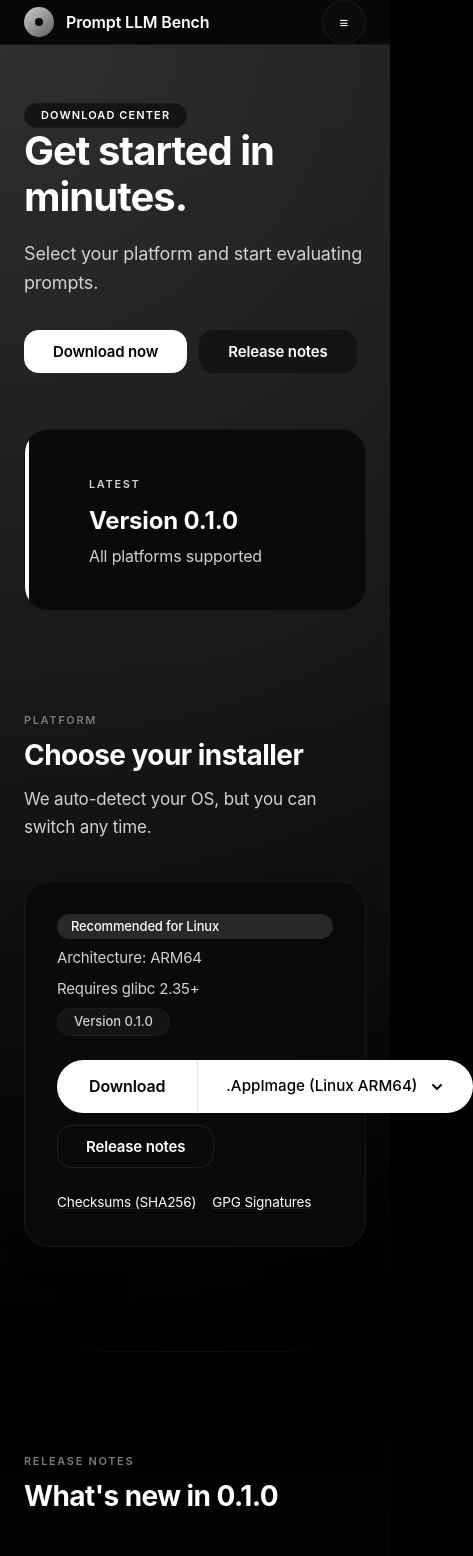
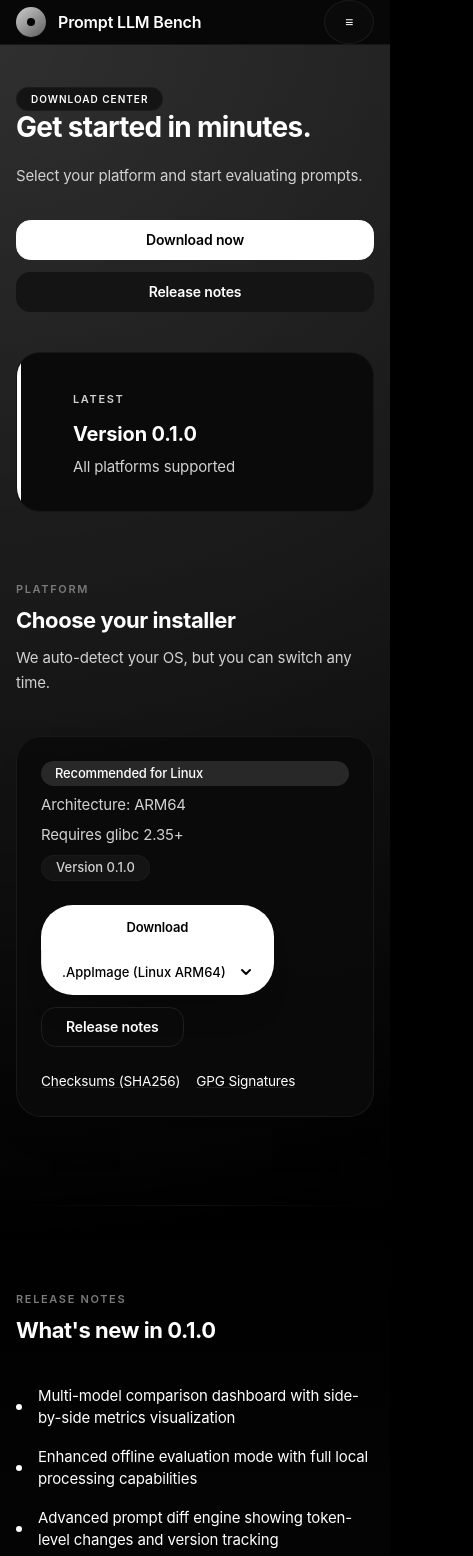
Before and after one commit to michaelflppv/prompt-llm-benchmark, a Next.js app: page /download in a window 390 px wide. Shown: the top 1556 px of the page, 473 px wide, since content can reach past the window. Built offline with nearby package versions, Linux system fonts and the light colour scheme.

Commit message:
Update .gitignore and enhance mobile styles; improve viewport settings and API request headers

```diff
--- a/app/api/contact/route.ts
+++ b/app/api/contact/route.ts
@@ -174,13 +174,33 @@
       );
     }
 
+    const web3formsHeaders: Record<string, string> = {
+      'Content-Type': 'application/json',
+      'Accept': 'application/json'
+    };
+
+    const userAgent = request.headers.get('user-agent');
+    const acceptLanguage = request.headers.get('accept-language');
+    const origin = request.headers.get('origin');
+    const referer = request.headers.get('referer');
+
+    if (userAgent) {
+      web3formsHeaders['User-Agent'] = userAgent;
+    }
+    if (acceptLanguage) {
+      web3formsHeaders['Accept-Language'] = acceptLanguage;
+    }
+    if (origin) {
+      web3formsHeaders['Origin'] = origin;
+    }
+    if (referer) {
+      web3formsHeaders['Referer'] = referer;
+    }
+
     // Send to Web3Forms using their API
     const web3formsResponse = await fetch('https://api.web3forms.com/submit', {
       method: 'POST',
-      headers: {
-        'Content-Type': 'application/json',
-        'Accept': 'application/json'
-      },
+      headers: web3formsHeaders,
       body: JSON.stringify({
         access_key: process.env.WEB3FORMS_ACCESS_KEY,
         name: name,
@@ -196,11 +216,29 @@
     // Check if response is OK and is JSON before parsing
     if (!web3formsResponse.ok) {
       const errorText = await web3formsResponse.text();
+      const isCloudflareChallenge = web3formsResponse.status === 403 && errorText.includes('Just a moment');
       console.error('Web3Forms API error:', {
         status: web3formsResponse.status,
         statusText: web3formsResponse.statusText,
         body: errorText.substring(0, 500) // Log first 500 chars
       });
+      if (isDevelopment && isCloudflareChallenge) {
+        console.warn('Web3Forms blocked the request in development mode. Logging submission instead.');
+        console.log('Contact form submission (development fallback - no email sent):', {
+          name,
+          email,
+          subject,
+          message,
+          timestamp: new Date().toISOString()
+        });
+        return NextResponse.json(
+          {
+            success: true,
+            message: 'Message logged to console (development mode). Web3Forms blocked the request locally.'
+          },
+          { status: 200 }
+        );
+      }
       throw new Error(`Web3Forms API returned ${web3formsResponse.status}`);
     }
 
--- a/app/globals.css
+++ b/app/globals.css
@@ -72,8 +72,16 @@
   box-sizing: border-box;
 }
 
+* {
+  min-width: 0;
+  min-height: 0;
+}
+
 html {
   scroll-behavior: smooth;
+  -webkit-text-size-adjust: 100%;
+  -moz-text-size-adjust: 100%;
+  text-size-adjust: 100%;
 }
 
 body {
@@ -86,6 +94,9 @@
   letter-spacing: -0.01em;
   line-height: 1.6;
   text-rendering: optimizeLegibility;
+  overflow-x: hidden;
+  word-wrap: break-word;
+  overflow-wrap: break-word;
 }
 
 a {
@@ -100,8 +111,10 @@
   outline-offset: 2px;
 }
 
-img {
+img,
+video {
   max-width: 100%;
+  height: auto;
   display: block;
 }
 
@@ -111,6 +124,30 @@
   background: transparent;
   border: none;
   cursor: pointer;
+  -webkit-tap-highlight-color: transparent;
+  touch-action: manipulation;
+}
+
+/* Ensure adequate tap targets on touch devices */
+@media (hover: none) and (pointer: coarse) {
+  .btn,
+  .nav-link,
+  .accordion-trigger,
+  button,
+  a {
+    min-height: 44px;
+    min-width: 44px;
+  }
+
+  .btn-sm {
+    min-height: 40px;
+    min-width: 40px;
+  }
+
+  .btn-icon {
+    min-height: 48px;
+    min-width: 48px;
+  }
 }
 
 ul,
@@ -448,6 +485,17 @@
 
 .mobile-toggle {
   display: none;
+  font-size: 1.5rem;
+  line-height: 1;
+  transition: transform var(--transition-base);
+}
+
+.mobile-toggle:hover {
+  transform: scale(1.1);
+}
+
+.mobile-toggle:active {
+  transform: scale(0.95);
 }
 
 .mobile-drawer {
@@ -459,13 +507,32 @@
 
 .mobile-drawer.open {
   display: block;
+  animation: fadeIn 0.2s ease-out;
+}
+
+.mobile-drawer.open .mobile-panel {
+  animation: slideInRight 0.3s cubic-bezier(0.2, 0.9, 0.3, 1);
+}
+
+@keyframes slideInRight {
+  from {
+    transform: translateX(100%);
+    opacity: 0;
+  }
+  to {
+    transform: translateX(0);
+    opacity: 1;
+  }
 }
 
 .mobile-overlay {
   position: absolute;
   inset: 0;
-  background: rgba(0, 0, 0, 0.6);
-  backdrop-filter: blur(6px);
+  background: rgba(0, 0, 0, 0.75);
+  backdrop-filter: blur(8px);
+  -webkit-backdrop-filter: blur(8px);
+  animation: fadeIn 0.2s ease-out;
+  cursor: pointer;
 }
 
 .mobile-panel {
@@ -474,18 +541,74 @@
   top: 0;
   width: min(320px, 85vw);
   height: 100%;
-  background: hsl(var(--surface));
-  border-left: 1px solid hsl(var(--border) / 0.7);
+  background: rgba(0, 0, 0, 0.85);
+  backdrop-filter: blur(20px) saturate(180%);
+  -webkit-backdrop-filter: blur(20px) saturate(180%);
+  border-left: 1px solid rgba(255, 255, 255, 0.1);
   padding: 2rem 1.5rem;
   display: flex;
   flex-direction: column;
   gap: 1.5rem;
+  box-shadow:
+    -4px 0 24px rgba(0, 0, 0, 0.5),
+    inset 1px 0 1px rgba(255, 255, 255, 0.05);
+  overflow-y: auto;
+  overflow-x: hidden;
 }
 
 .mobile-links {
   display: flex;
   flex-direction: column;
   gap: 0.75rem;
+  padding-top: 1rem;
+  border-top: 1px solid rgba(255, 255, 255, 0.08);
+}
+
+.mobile-links .nav-link {
+  padding: 0.75rem 1rem;
+  border-radius: 0.75rem;
+  color: rgba(255, 255, 255, 0.8);
+  transition: all var(--transition-base);
+  border-bottom: 1px solid rgba(255, 255, 255, 0.05);
+  font-size: 1rem;
+  font-weight: 500;
+}
+
+.mobile-links .nav-link:last-child {
+  border-bottom: none;
+}
+
+.mobile-links .nav-link:hover,
+.mobile-links .nav-link:active {
+  background: rgba(255, 255, 255, 0.12);
+  color: rgba(255, 255, 255, 1);
+}
+
+.mobile-panel .btn {
+  width: 100%;
+  justify-content: center;
+}
+
+.mobile-panel .btn-primary {
+  background: rgba(255, 255, 255, 0.95);
+  color: rgba(0, 0, 0, 0.95);
+  border-color: rgba(255, 255, 255, 0.95);
+}
+
+.mobile-panel .btn-primary:hover {
+  background: rgba(255, 255, 255, 1);
+  color: rgba(0, 0, 0, 1);
+}
+
+.mobile-panel .btn-secondary {
+  background: rgba(255, 255, 255, 0.1);
+  color: rgba(255, 255, 255, 0.95);
+  border: 1px solid rgba(255, 255, 255, 0.2);
+}
+
+.mobile-panel .btn-secondary:hover {
+  background: rgba(255, 255, 255, 0.15);
+  color: rgba(255, 255, 255, 1);
 }
 
 .hero {
@@ -1011,6 +1134,46 @@
   .form-grid {
     grid-template-columns: 1fr;
   }
+
+  .container {
+    padding: 0 1.25rem;
+  }
+
+  .hero-title {
+    font-size: clamp(2rem, 8vw, 2.5rem);
+  }
+
+  .hero-description {
+    font-size: 1rem;
+  }
+
+  .section-title {
+    font-size: clamp(1.5rem, 5vw, 1.75rem);
+  }
+
+  .download-button-dropdown {
+    padding: 0.875rem 1rem;
+    font-size: 0.85rem;
+  }
+
+  .download-button-platform {
+    font-size: 0.8125rem;
+  }
+
+  .download-button-menu {
+    min-width: 280px;
+    max-width: calc(100vw - 2.5rem);
+  }
+
+  .hero-actions {
+    flex-direction: column;
+    width: 100%;
+  }
+
+  .hero-actions .btn {
+    width: 100%;
+    justify-content: center;
+  }
 }
 
 .divider {
@@ -1102,10 +1265,19 @@
 
   .hero-grid {
     grid-template-columns: 1fr;
+    gap: var(--space-lg);
   }
 
   .features-grid {
     grid-template-columns: repeat(2, minmax(0, 1fr));
+  }
+
+  .segmented {
+    grid-template-columns: repeat(auto-fit, minmax(80px, 1fr));
+  }
+
+  .hero-visual {
+    padding: 2rem;
   }
 }
 
@@ -1132,6 +1304,22 @@
 
   .footer-grid {
     grid-template-columns: repeat(2, minmax(0, 1fr));
+  }
+
+  .download-button-group {
+    flex-direction: column;
+    align-items: stretch;
+  }
+
+  .download-button-dropdown {
+    border-left: none;
+    border-top: 1px solid rgba(0, 0, 0, 0.1);
+  }
+
+  .download-button-menu {
+    left: 50%;
+    right: auto;
+    transform: translateX(-50%);
   }
 }
 
@@ -1381,6 +1569,139 @@
 .animate-on-scroll:nth-child(5).visible { animation-delay: 0.4s; }
 .animate-on-scroll:nth-child(6).visible { animation-delay: 0.5s; }
 
+/* Mobile landscape mode adjustments */
+@media (max-height: 600px) and (orientation: landscape) {
+  .hero {
+    padding: 2rem 0 1.5rem;
+  }
+
+  .section {
+    padding: 2.5rem 0;
+  }
+
+  .mobile-panel {
+    padding: 1.25rem 1rem;
+    overflow-y: auto;
+  }
+
+  .navbar-inner {
+    padding: 0.875rem 0;
+  }
+}
+
+/* Extra small devices (phones in portrait mode, less than 480px) */
+@media (max-width: 480px) {
+  .container {
+    padding: 0 1rem;
+  }
+
+  .hero {
+    padding: 2.5rem 0 2rem;
+  }
+
+  .section {
+    padding: 2.5rem 0;
+  }
+
+  .hero-title {
+    font-size: clamp(1.75rem, 7vw, 2rem);
+    line-height: 1.2;
+  }
+
+  .hero-description {
+    font-size: 0.9375rem;
+  }
+
+  .btn {
+    padding: 0.75rem 1.5rem;
+    font-size: 0.875rem;
+  }
+
+  .btn-sm {
+    padding: 0.55rem 1rem;
+    font-size: 0.8125rem;
+  }
+
+  .card {
+    padding: 1.5rem;
+  }
+
+  .feature-card,
+  .value-card {
+    padding: 1.5rem 1.25rem;
+  }
+
+  .section-title {
+    font-size: clamp(1.375rem, 5vw, 1.5rem);
+  }
+
+  .section-description {
+    font-size: 0.9375rem;
+  }
+
+  .download-button-main,
+  .download-button-dropdown {
+    padding: 0.75rem 1.25rem;
+    font-size: 0.8125rem;
+  }
+
+  .download-button-menu {
+    min-width: 260px;
+    max-width: calc(100vw - 2rem);
+  }
+
+  .mobile-panel {
+    width: min(300px, 90vw);
+    padding: 1.5rem 1.25rem;
+    background: rgba(0, 0, 0, 0.9);
+  }
+
+  .mobile-links .nav-link {
+    padding: 0.875rem 1rem;
+    font-size: 0.9375rem;
+  }
+
+  .accordion-trigger {
+    padding: 1rem 1.25rem;
+    font-size: 0.9375rem;
+  }
+
+  .accordion-panel {
+    padding: 0 1.25rem 1.25rem;
+    font-size: 0.875rem;
+  }
+
+  .footer {
+    padding: 3rem 0 2rem;
+  }
+
+  .footer-grid {
+    grid-template-columns: 1fr;
+    gap: 2.5rem;
+  }
+
+  .logos-grid {
+    gap: 1.5rem;
+  }
+
+  .demo-video {
+    border-radius: 1rem;
+  }
+
+  .visual-content h3 {
+    font-size: 1.25rem;
+  }
+
+  .visual-content p {
+    font-size: 0.9375rem;
+  }
+
+  .badge {
+    padding: 0.35rem 0.875rem;
+    font-size: 0.625rem;
+  }
+}
+
 @media (prefers-reduced-motion: reduce) {
   html {
     scroll-behavior: auto;
--- a/app/layout.tsx
+++ b/app/layout.tsx
@@ -8,6 +8,10 @@
 };
 
 export const viewport: Viewport = {
+  width: "device-width",
+  initialScale: 1,
+  maximumScale: 5,
+  userScalable: true,
   themeColor: "#000000"
 };
 
```
Also changed, not shown: 1 other file (tests, documents, lock files or other folders).
